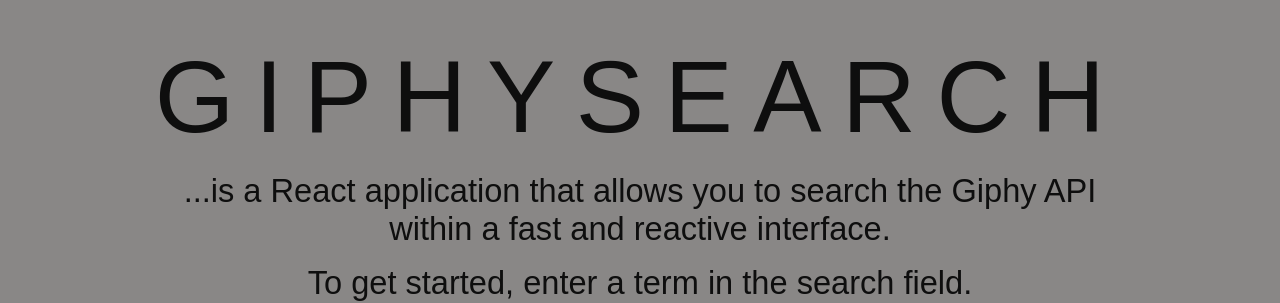
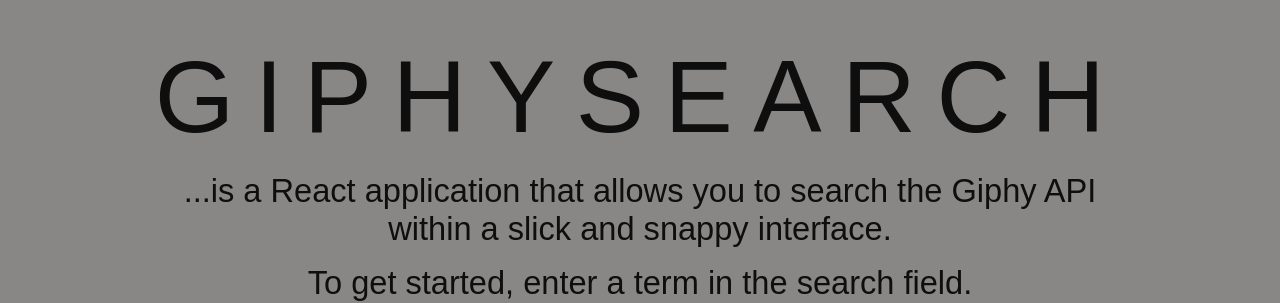
Before and after one commit to danb-cws/giphysearch, a React (Create React App) app: page / in a window 1280 px wide. Shown: the part 120-423 px from the top of the page. Built offline with nearby package versions, Linux system fonts and the light colour scheme.

Commit message:
div to section

```diff
--- a/src/components/ErrorScreen/index.jsx
+++ b/src/components/ErrorScreen/index.jsx
@@ -4,14 +4,14 @@ import "./style.css";
 const ErrorScreen = props => {
   if (props.gifs.length === 0 && props.jsonIsLoaded) {
     return (
-      <div className="ErrorScreen">
+      <section className="ErrorScreen">
         {!props.searchTerm
           ? "Please enter a term in the search field"
           : `No gifs available for "${props.searchTerm}"`}
-      </div>
+      </section>
     );
   } else if (!props.isOnline) {
-    return <div className="ErrorScreen">No data connection</div>;
+    return <section className="ErrorScreen">No data connection</section>;
   } else {
     return null;
   }
--- a/src/components/Header/index.jsx
+++ b/src/components/Header/index.jsx
@@ -6,7 +6,7 @@ const welcomeMsg = (
     <h2 className="App-welcome__title">Giphysearch</h2>
     <p className="App-welcome__body">
       ...is a React application that allows you to search the Giphy API
-      within a fast and reactive interface.
+      within a slick and snappy interface.
     </p>
     <p className="App-welcome__body">
       To get started, enter a term in the search field.
--- a/src/components/Player/index.jsx
+++ b/src/components/Player/index.jsx
@@ -68,7 +68,7 @@ class Player extends Component {
       return null;
     } else
       return (
-        <div className="Player">
+        <section className="Player">
           <Spinner showSpinner={!imageIsLoaded} />
           {this.isEmpty(mainGif) ? (
             "Loading json..."
@@ -83,7 +83,7 @@ class Player extends Component {
               />
             </React.Fragment>
           )}
-        </div>
+        </section>
       );
   }
 }
--- a/src/components/ResultList/index.jsx
+++ b/src/components/ResultList/index.jsx
@@ -18,7 +18,7 @@ const ResultList = props => {
     );
   });
   return (
-    <div className="ResultList">
+    <section className="ResultList">
       <Paginator
         onPaginate={props.onPaginate}
         totalResults={props.totalResults}
@@ -42,7 +42,7 @@ const ResultList = props => {
       >
         Next
       </Paginator>
-    </div>
+    </section>
   );
 };
 
```
